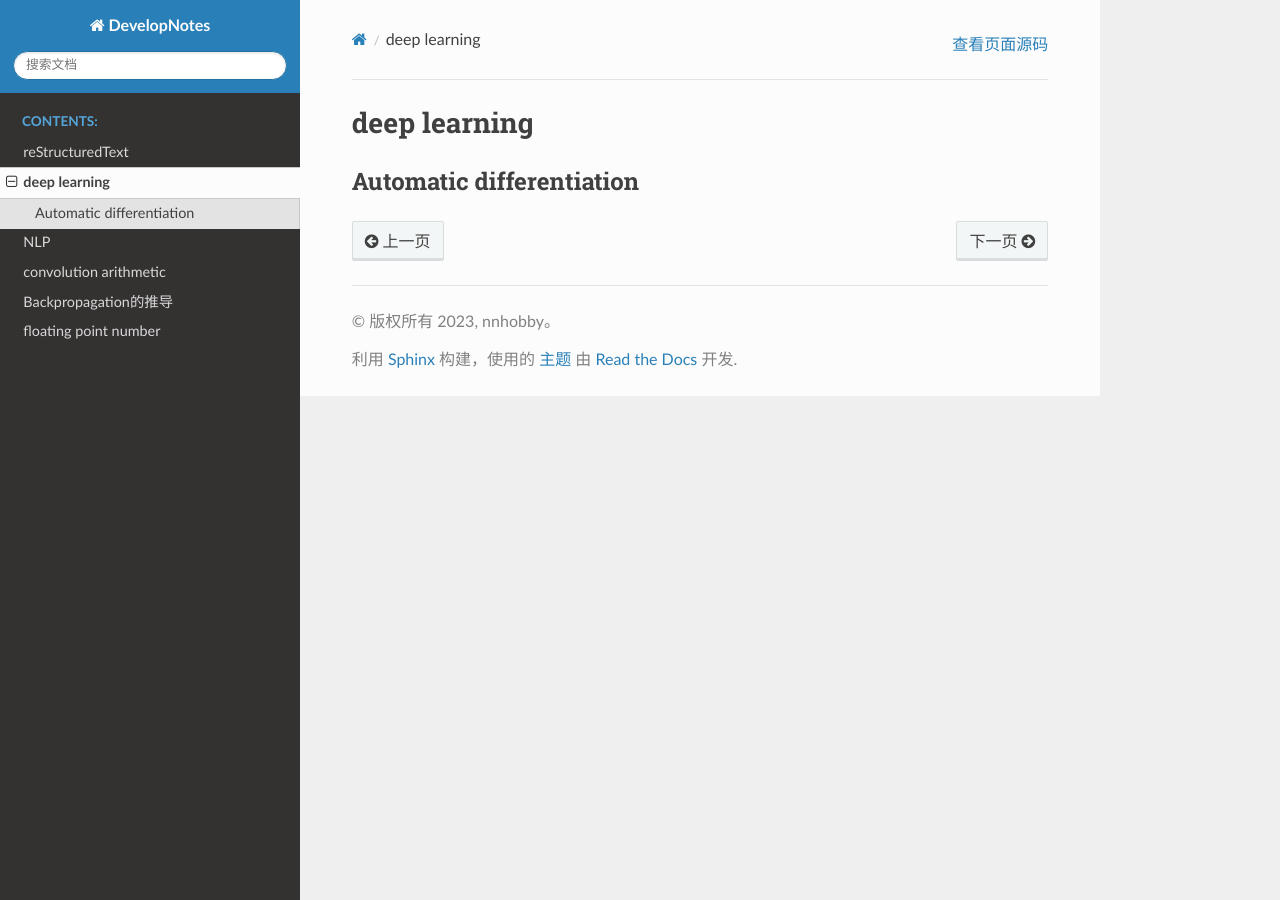
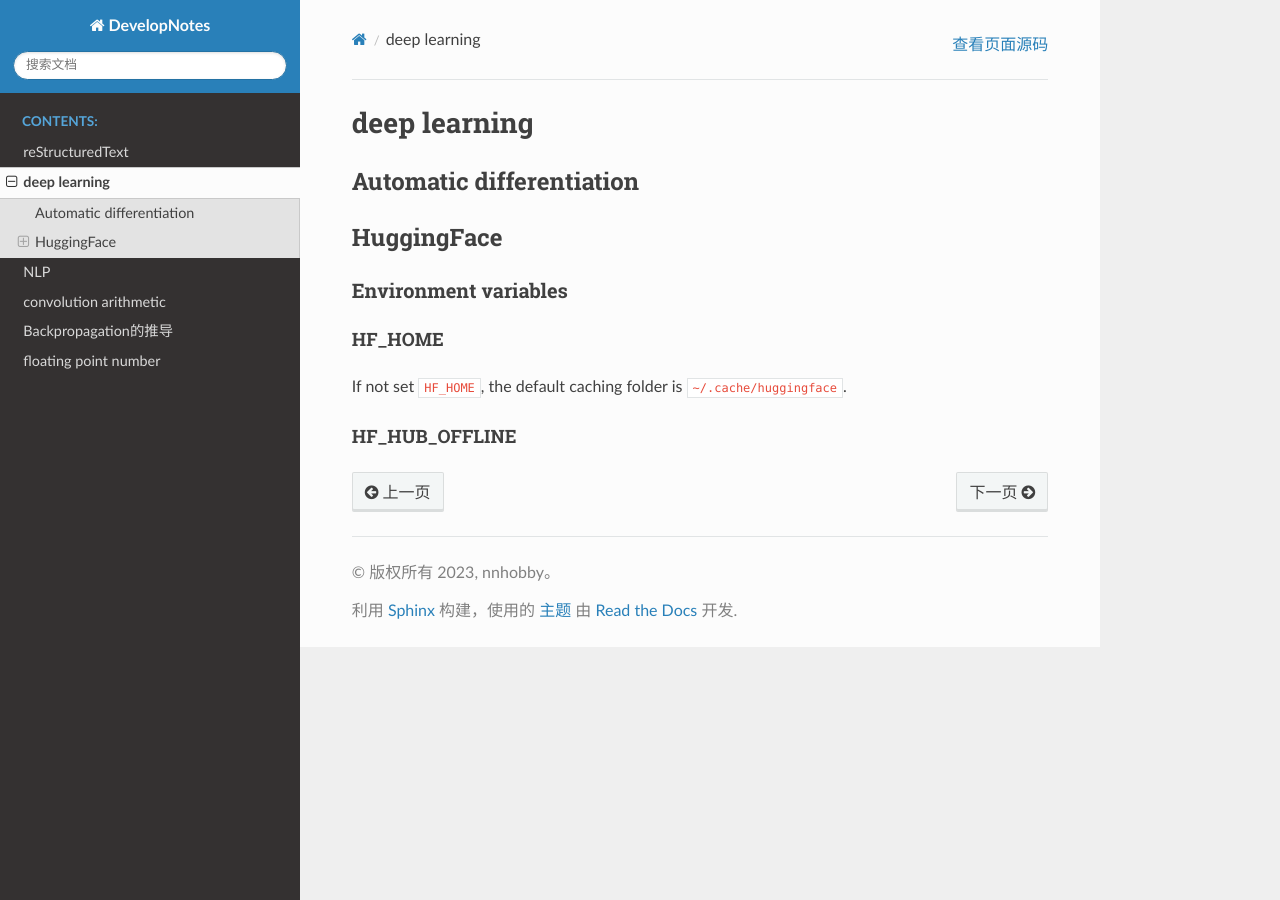
Before and after one commit to li-weihua/dev_notes, a Sphinx documentation site: the page built from docs/source/deeplearning/index.rst, in a window 1280 px wide. Built offline with Sphinx 7.4.7 and the Read the Docs theme 2.0.0, drawn with Linux system fonts in a browser that asks for light colours; formulas are drawn with MathJax 3; pages that are not in the unit, such as notebooks, are missing from menus.

Commit message:
tmp commit

```diff
--- /dev/null
+++ b/docs/source/deeplearning/huggingface.rst
@@ -0,0 +1,13 @@
+HuggingFace
+==============
+
+Environment variables
+-----------------------
+
+HF_HOME
+^^^^^^^^^^
+
+If not set ``HF_HOME``, the default caching folder is ``~/.cache/huggingface``.
+
+HF_HUB_OFFLINE
+^^^^^^^^^^^^^^^^
--- a/docs/source/deeplearning/index.rst
+++ b/docs/source/deeplearning/index.rst
@@ -2,3 +2,4 @@ deep learning
 ***************
 
 .. include:: autodiff.rst
+.. include:: huggingface.rst
--- a/docs/source/index.rst
+++ b/docs/source/index.rst
@@ -11,8 +11,7 @@ Develop Notes
    conv_arithmetic
    backpropagation
    floating_point
-   cmake
-   brew.git
+   env/index
 
 
 
```
Also changed, not shown: 7 other files.
